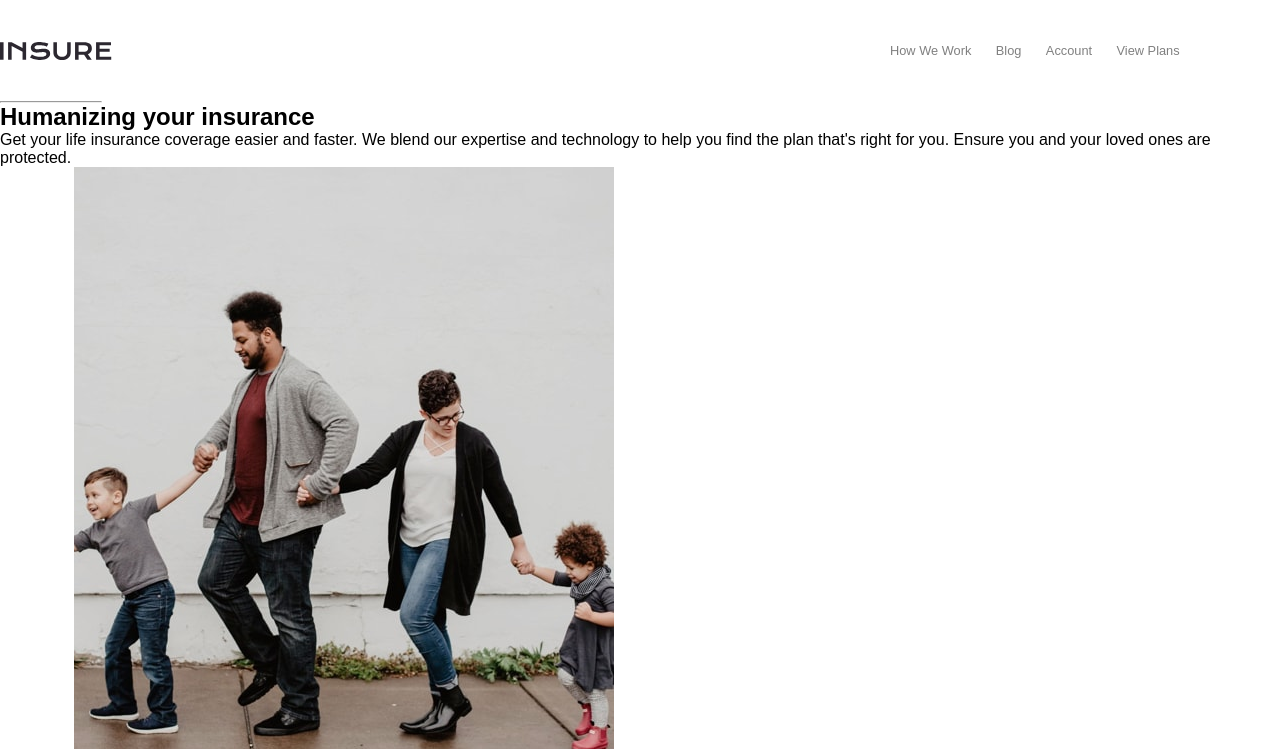
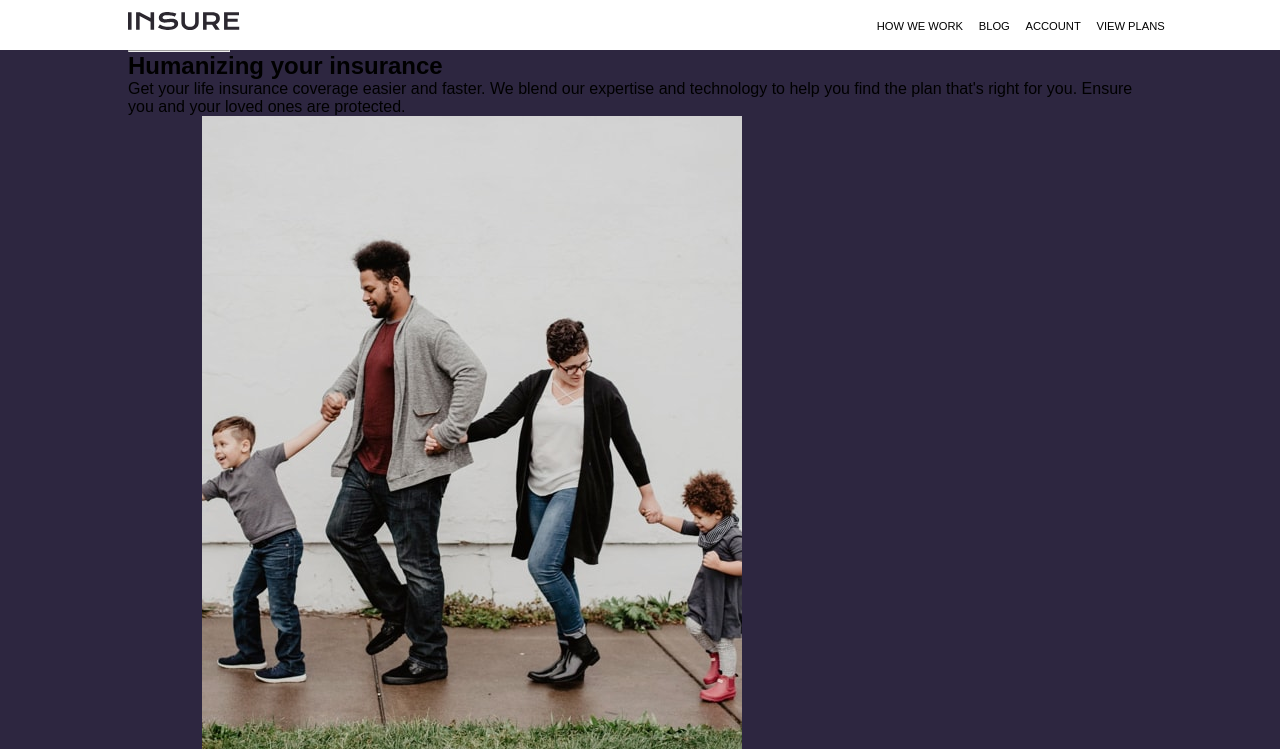
Before and after one commit to ralphp1121/fm_insurelandingpage, a plain HTML site: page index.html in a window 1280 px wide. Shown: the top 749 px of the page. Drawn offline with Linux system fonts and the light colour scheme.

Commit message:
Resolve the positioning issue

```diff
--- a/css/index.css
+++ b/css/index.css
@@ -4,30 +4,43 @@
     font-family: Arial, Helvetica, sans-serif;
 }
 
-#imglogo {
-    height: 18px;
-    width: 112px;
-    margin: auto 0px;
+/*
+Import the Fonts
+*/
+
+@import url('https://fonts.googleapis.com/css?family=Karla&display=swap');
+
+
+.positioningdiv {
+    width: 80vw;
+    margin: 0px auto;
+    clear: both;
+}
+
+#sect1 {
+    background-color: hsl(256, 26%, 20%);
+}
+
+header nav li {
+    list-style-type: none;
+    margin-left: 1em;
+    display: inline;
+}
+
+.positioningdiv > nav {
+    display: inline-block;
+    position: absolute;
+    right: 9vw;
 }
 
 header {
-    line-height: 100px;
-    display: flex;
-    flex-direction: row;
-    justify-content: space-between;
+    line-height: 50px;
 }
 
-header nav {
-    width: 400px;
-    display: inline
-}
-
-header nav li {
-    color: gray;
-    font-size: 0.8em;
-    list-style: none;
-    display: inline;
-    margin: 10px;
+nav ul li {
+    text-transform: uppercase;
+    font-family: 'Karla', Arial, sans-serif;
+    font-size: 0.7em;
 }
 
 hr {
--- a/index.html
+++ b/index.html
@@ -8,6 +8,7 @@
     <body>
         <!-- Header section including the navigation -->
         <header>
+            <div class="positioningdiv">
                 <img id="imglogo" src="insure-landing-page-master\insure-landing-page-master\images\logo.svg" alt="Insure logo">
                 <nav>
                     <ul>
@@ -17,11 +18,13 @@
                         <li>View Plans</li>
                     </ul>
                 </nav>
+            </div>
         </header>
 
         <!-- Main content -->
         <section>
             <div id="sect1">
+                <div class="positioningdiv">
                     <hr>
                     <h1>Humanizing your insurance</h1>
                     <p>Get your life insurance coverage easier and faster.
@@ -31,6 +34,7 @@
                     </p>
                     <button type="button">View Plans</button>
                     <img src="insure-landing-page-master/insure-landing-page-master/images/image-intro-desktop.jpg" alt="image inro desktop">
+                </div>
             </div>
             <div id="sect2">
                 <hr>
@@ -83,6 +87,7 @@
 
         <!-- Footer section -->
         <footer>
+            <div class="positioningdiv">
                 <div>
                     <img src="insure-landing-page-master\insure-landing-page-master\images\logo.svg" alt="Insure logo">
                     <ul>
@@ -129,6 +134,7 @@
                         <li>Licenses</li>
                     </ul>
                 </div>
+            </div>
         </footer>
     </body>
 </html>
```
Lines whose indentation alone changed are shown as unchanged.
